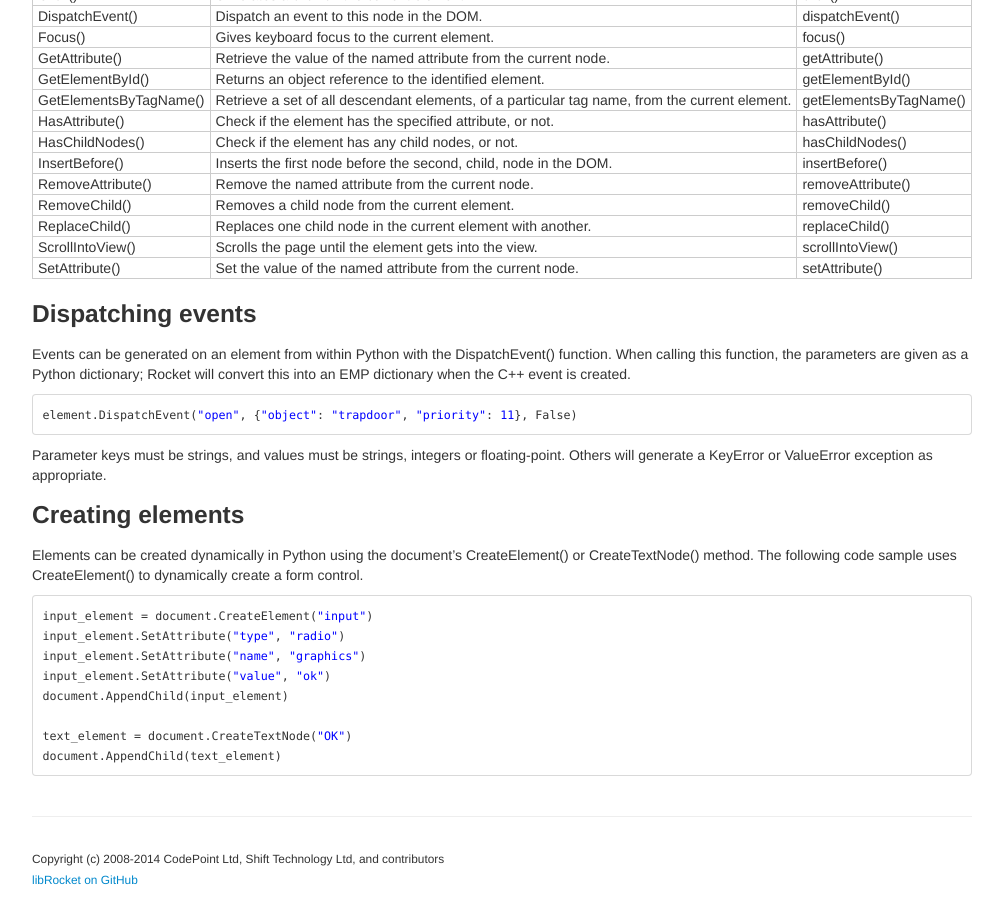
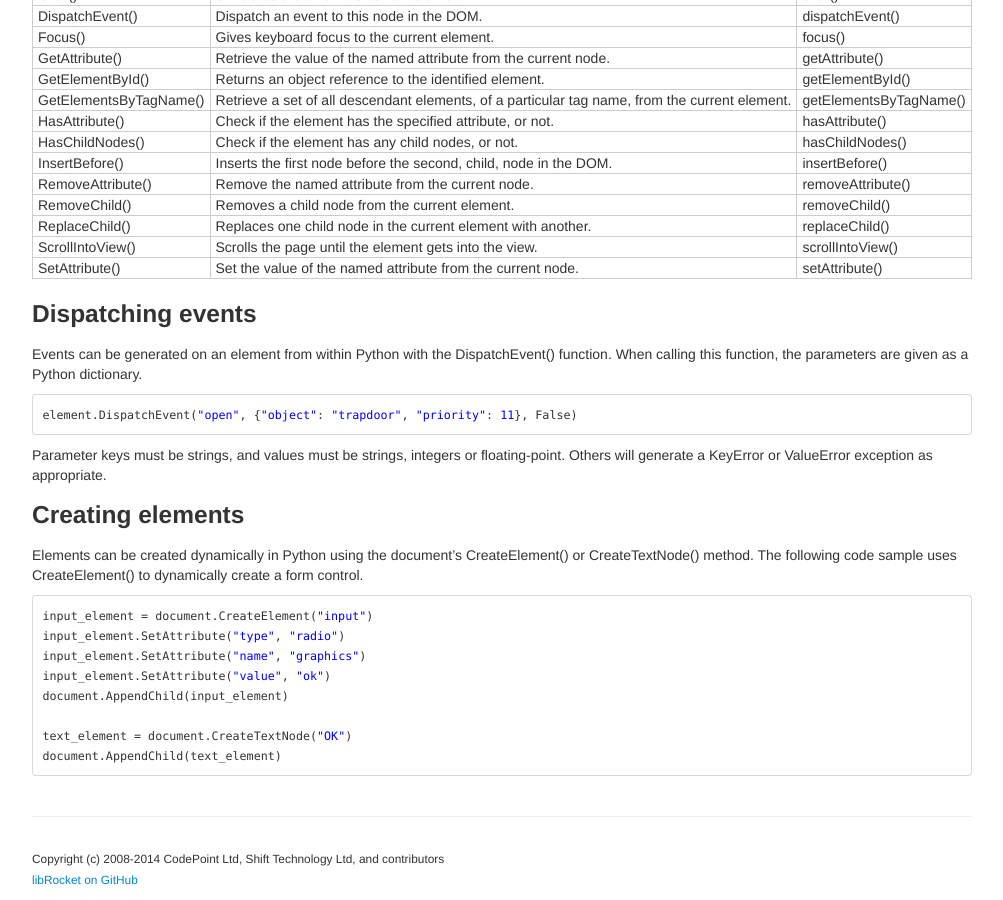
Before and after one commit to barotto/libRocketDoc, a Jekyll site: the page built from pages/python_manual/elements.md, in a window 1280 px wide and 900 px high, scrolled down 1780 px. Shown: the whole window, without its empty margins (138-1141 px from the left). Built offline with Jekyll 4.4.1, drawn with Linux system fonts in a browser that asks for light colours.

Commit message:
Remove remaining EMP references

````diff
--- a/pages/python_manual/elements.md
+++ b/pages/python_manual/elements.md
@@ -104,7 +104,7 @@ SetAttribute() | Set the value of the named attribute from the current node. | s
 
 ### Dispatching events
 
-Events can be generated on an element from within Python with the DispatchEvent() function. When calling this function, the parameters are given as a Python dictionary; Rocket will convert this into an EMP dictionary when the C++ event is created.
+Events can be generated on an element from within Python with the DispatchEvent() function. When calling this function, the parameters are given as a Python dictionary.
 
 ```python
 element.DispatchEvent("open", {"object": "trapdoor", "priority": 11}, False)
````
Also changed, not shown: pages/cpp_manual/interfaces.md (+1 -1 lines), pages/cpp_manual/text_elements.md (+0 -2 lines), pages/tutorials/datagrid.md (+3 -3 lines).
